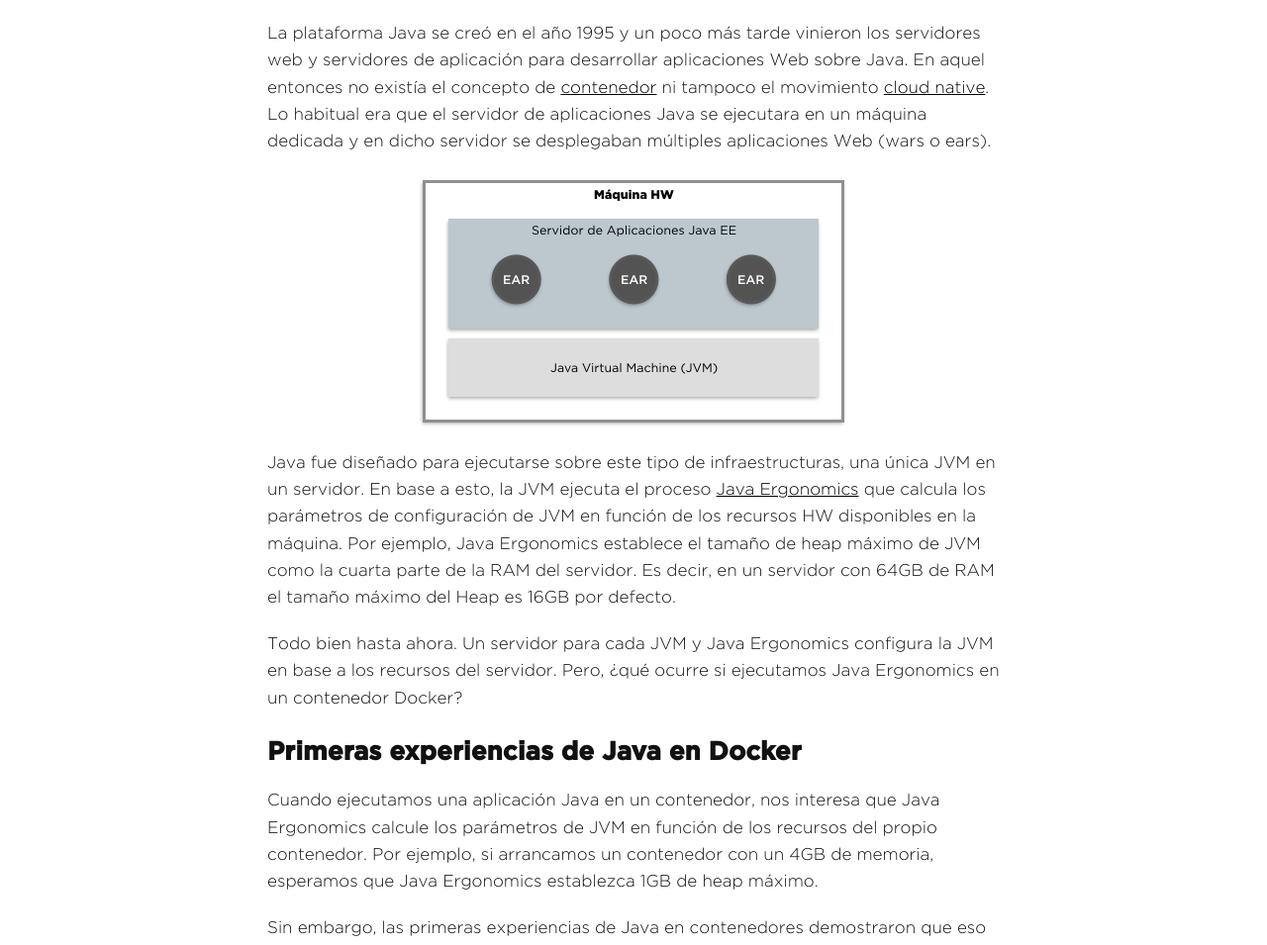
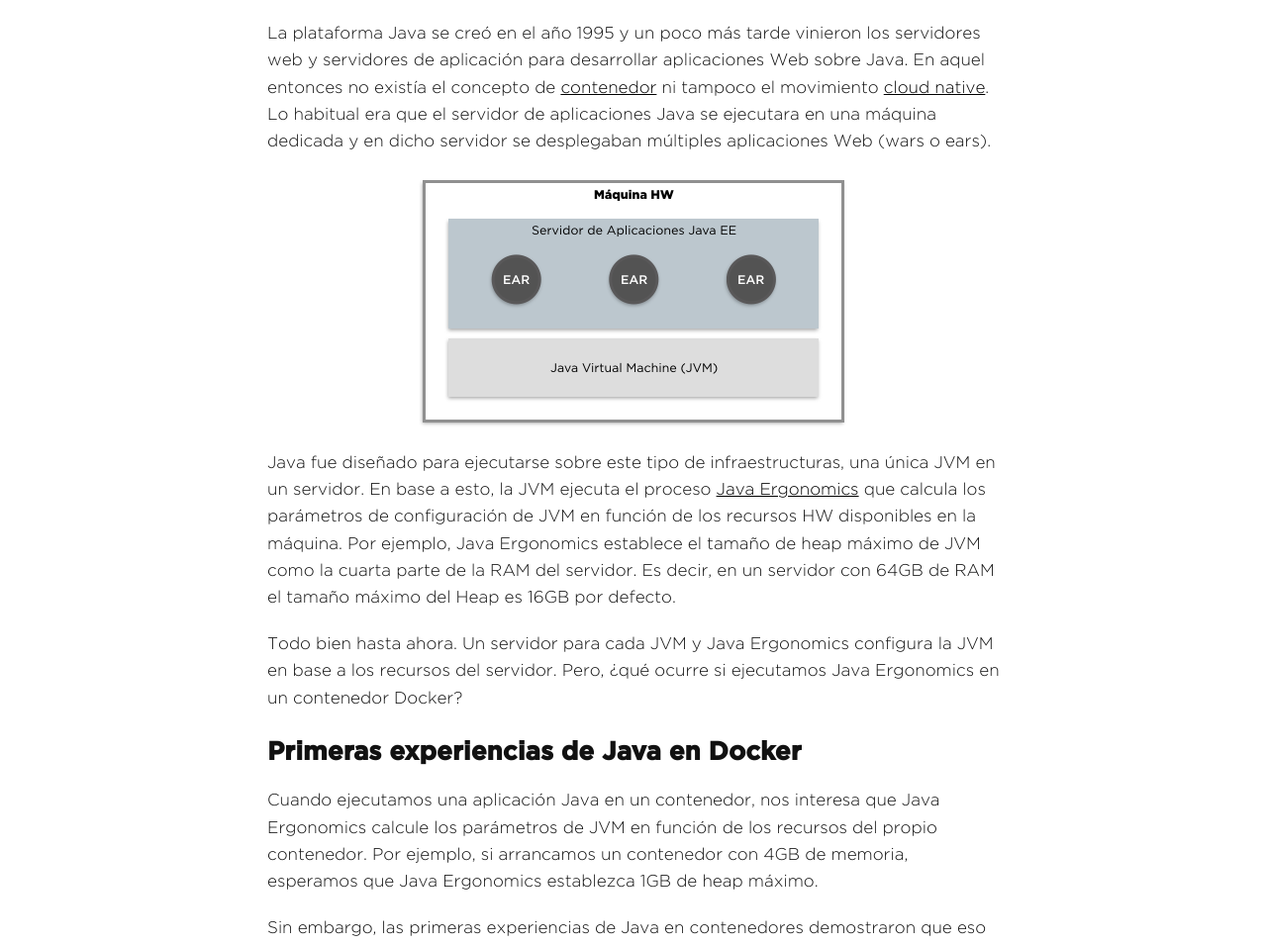
Before and after one commit to wearearima/blog, a Jekyll site: the page built from _posts/2020-02-11-java-en-contenedores-docker.markdown, in a window 1280 px wide and 1400 px high, scrolled down 976 px. Shown: the part 181-1136 px from the top of the window at 99% size. Built offline with Jekyll 4.4.1, drawn with Linux system fonts in a browser that asks for light colours; some web fonts are replaced; some of the changed text lies outside the part shown.

Commit message:
small changes in containers article

```diff
--- a/_posts/2020-02-11-java-en-contenedores-docker.markdown
+++ b/_posts/2020-02-11-java-en-contenedores-docker.markdown
@@ -20,7 +20,7 @@ Visto esto, a todos nos viene la misma pregunta a la cabeza: ¿es viable ejecuta
 
 ## Java Ergonomics
 
-La plataforma Java se creó en el año 1995 y un poco más tarde vinieron los servidores web y servidores de aplicación para desarrollar aplicaciones Web sobre Java. En aquel entonces no existía el concepto de [contenedor](https://www.docker.com/resources/what-container){:target="_blank"} ni tampoco el movimiento [cloud native](https://www.cncf.io/){:target="_blank"}. Lo habitual era que el servidor de aplicaciones Java se ejecutara en un máquina dedicada y en dicho servidor se desplegaban múltiples aplicaciones Web (wars o ears).
+La plataforma Java se creó en el año 1995 y un poco más tarde vinieron los servidores web y servidores de aplicación para desarrollar aplicaciones Web sobre Java. En aquel entonces no existía el concepto de [contenedor](https://www.docker.com/resources/what-container){:target="_blank"} ni tampoco el movimiento [cloud native](https://www.cncf.io/){:target="_blank"}. Lo habitual era que el servidor de aplicaciones Java se ejecutara en una máquina dedicada y en dicho servidor se desplegaban múltiples aplicaciones Web (wars o ears).
 
 <p align="center">
     <img src="/assets/images/2020-02-11-java-en-contenedores-docker/servidor-java-ee.png">
@@ -32,7 +32,7 @@ Todo bien hasta ahora. Un servidor para cada JVM y Java Ergonomics configura la
 
 ## Primeras experiencias de Java en Docker
 
-Cuando ejecutamos una aplicación Java en un contenedor, nos interesa que Java Ergonomics calcule los parámetros de JVM en función de los recursos del propio contenedor. Por ejemplo, si arrancamos un contenedor con un 4GB de memoria, esperamos que Java Ergonomics establezca 1GB de heap máximo.
+Cuando ejecutamos una aplicación Java en un contenedor, nos interesa que Java Ergonomics calcule los parámetros de JVM en función de los recursos del propio contenedor. Por ejemplo, si arrancamos un contenedor con 4GB de memoria, esperamos que Java Ergonomics establezca 1GB de heap máximo.
 
 Sin embargo, las primeras experiencias de Java en contenedores demostraron que eso no era así. Java Ergonomics continuaba configurando la JVM en base a los recursos del servidor en lugar de los recursos del contenedor. Es decir, si el servidor tiene 64GB de RAM, se establecía 16 GB de heap máximo, en lugar de 1GB que se esperaba. Esto hacía que al escalar una aplicación, por ejemplo a 5 contenedores, se agotara toda la memoria del servidor porque la suma del heap de todos los containers superaba la memoria del servidor (16GB * 5 > 64GB).
 
```
Also changed, not shown: other parts of _posts/2020-02-11-java-en-contenedores-docker.markdown (+1 -1 lines).
